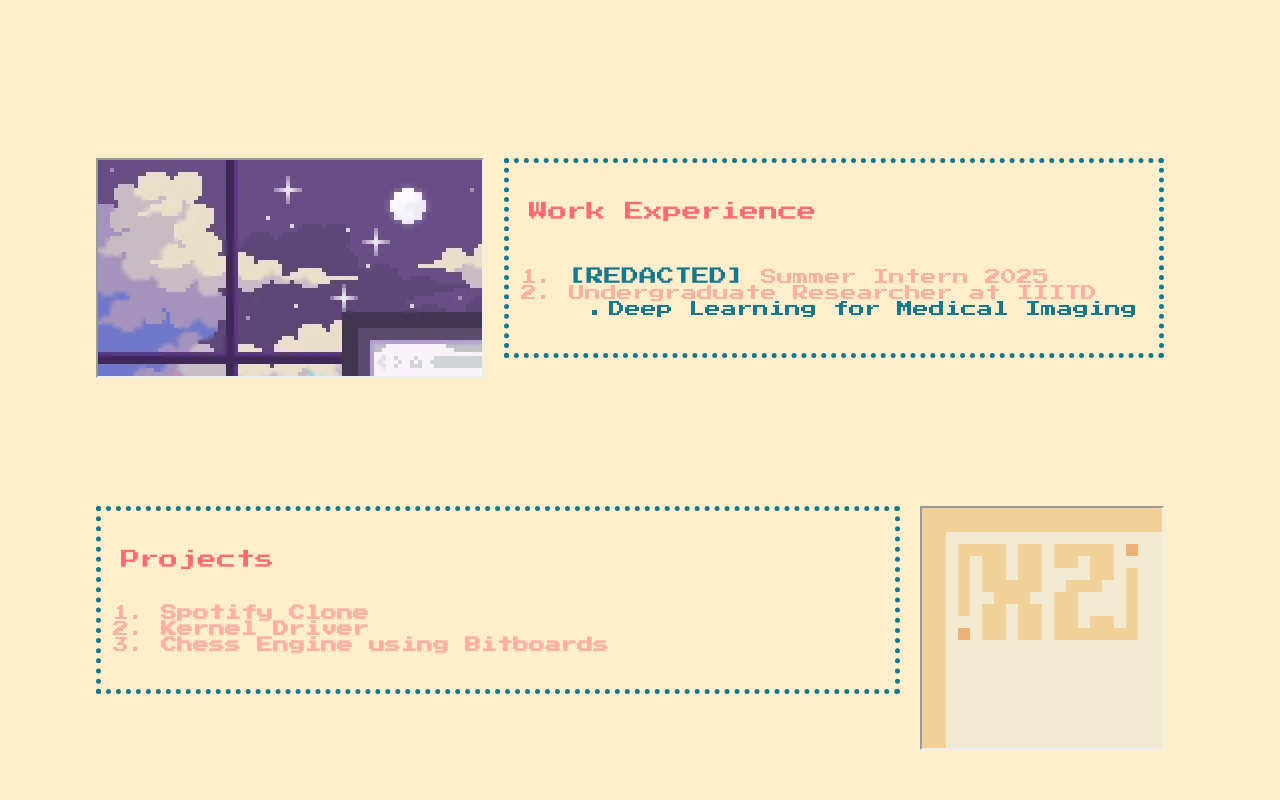
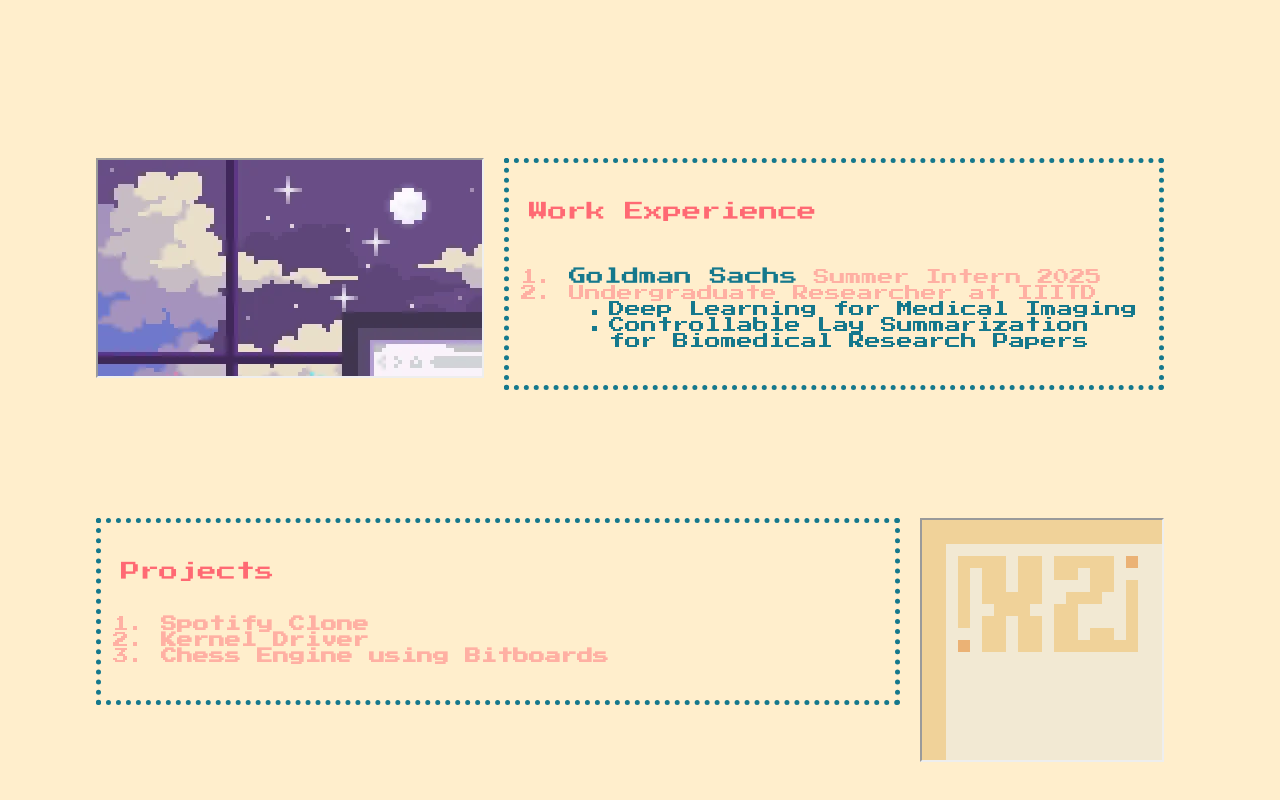
Before and after one commit to swapnil-panigrahi/portfolio, a plain HTML site: page index.html in a window 1280 px wide. Shown: the part 1603-2403 px from the top of the page. Drawn offline with Linux system fonts and the light colour scheme.

Commit message:
Update index.html

```diff
--- a/index.html
+++ b/index.html
@@ -82,11 +82,12 @@
             <div class="infocontainers">
                 <p class="ibtitle">Work Experience</p>
                 <ol class="custom-list">
-                    <li><span class="ibsubtitle">[REDACTED]</span> Summer Intern 2025</li>
+                    <li><span class="ibsubtitle">Goldman Sachs</span> Summer Intern 2025</li>
                     <li>
                         Undergraduate Researcher at IIITD
                         <ul class="nested-list">
                             <li><a href="https://github.com/breast-cancer-detection-with-mri-images/Breast-Cancer-Subtype-from-MRI">Deep Learning for Medical Imaging</a></li>
+                            <li> Controllable Lay Summarization for Biomedical Research Papers </li>
                         </ul>
                     </li>
                 </ol>
```
